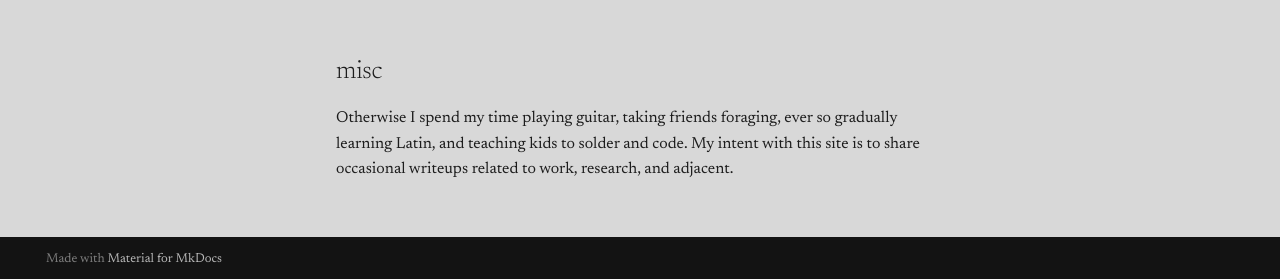
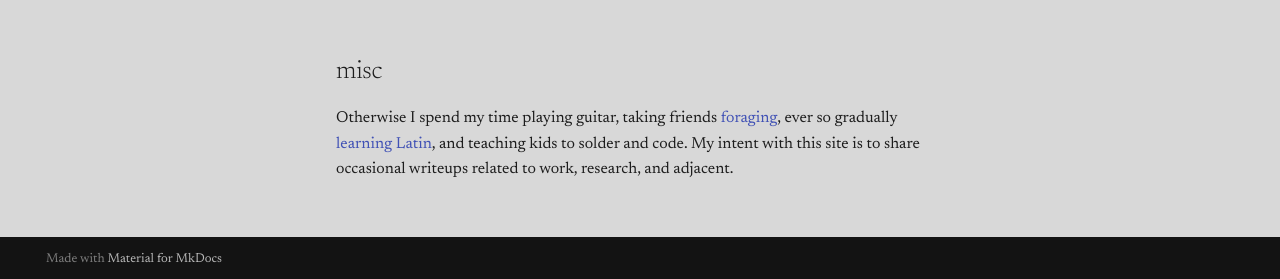
Before and after one commit to chrismerck/chrismerck.github.io, an MkDocs documentation site: the page built from docs/index.md, in a window 1280 px wide and 900 px high, scrolled down 1885 px. Shown: the part 618-897 px from the top of the window. Built offline with MkDocs 1.6.1 and Material for MkDocs 9.7.7, drawn with Linux system fonts in a browser that asks for light colours; comment, search, counter and statistics services are not loaded; part of the change alters nothing that is shown.

```diff
--- a/docs/index.md
+++ b/docs/index.md
@@ -69,4 +69,4 @@ I studied physics and computer science at [Stevens](stevens.edu), writing a wave
 
 ## misc
 
-Otherwise I spend my time playing guitar, taking friends foraging, ever so gradually learning Latin, and teaching kids to solder and code. My intent with this site is to share occasional writeups related to work, research, and adjacent.
+Otherwise I spend my time playing guitar, taking friends [foraging](https://naturalist.substack.com/), ever so gradually [learning](https://african.wisc.edu/kato-lomb-polyglot-how-i-learn-languages-berkeley-tesl-ej-2008/) [Latin](https://www.reddit.com/r/latin/comments/vyjjhn/graphic_showing_progression_of_llpsi_texts/), and teaching kids to solder and code. My intent with this site is to share occasional writeups related to work, research, and adjacent.
```
